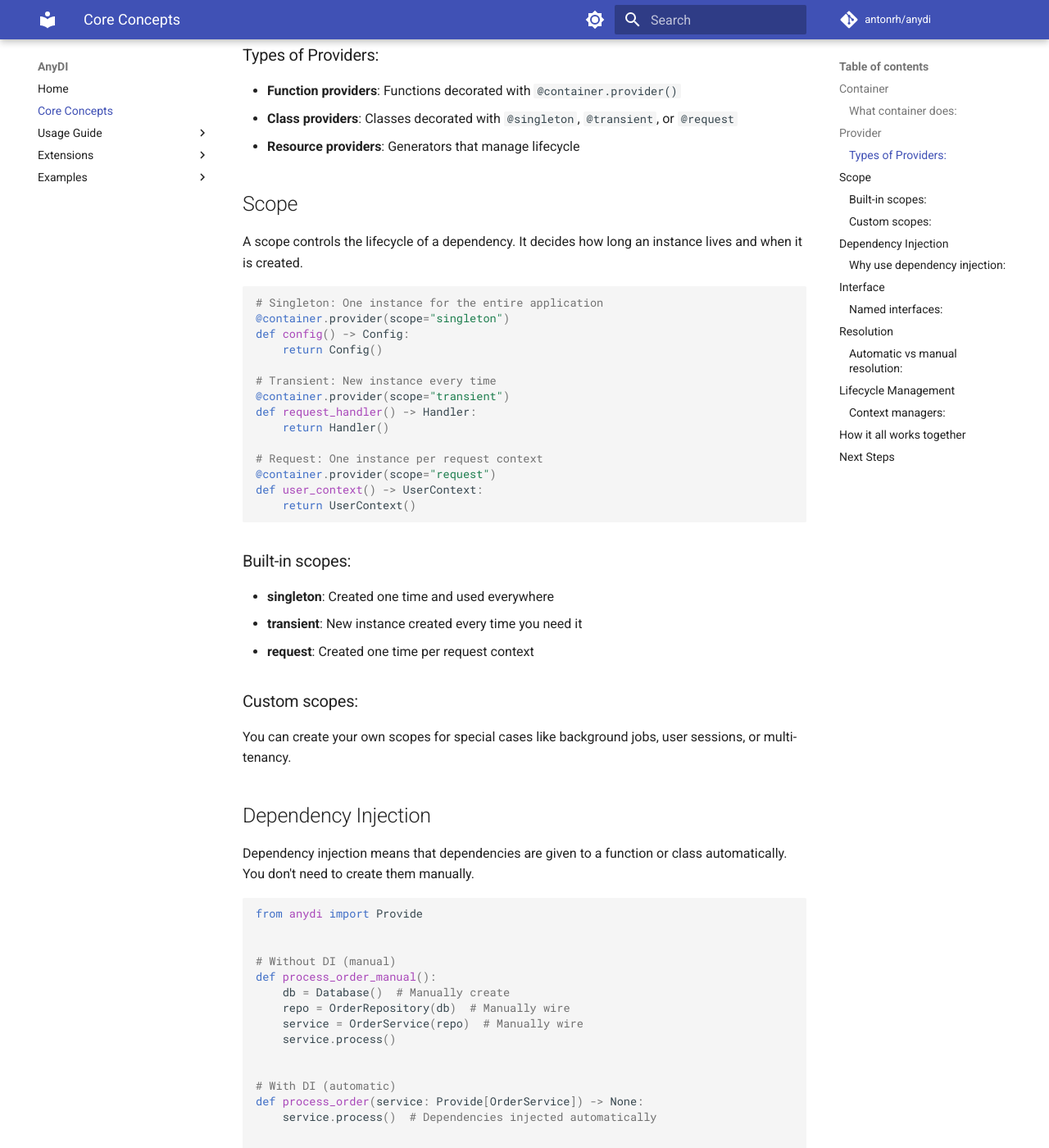
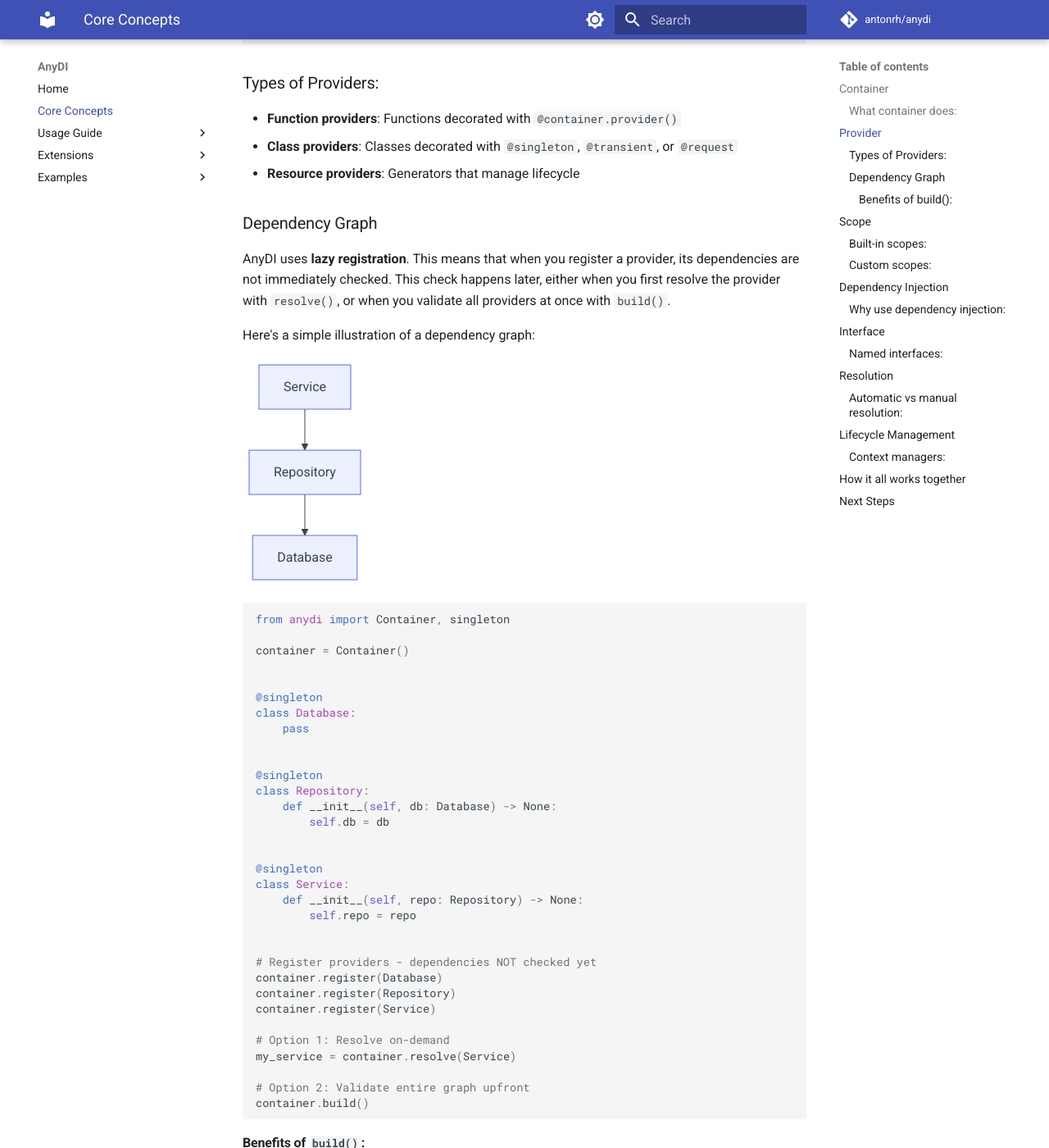
Before and after one commit to antonrh/anydi, an MkDocs documentation site: the page built from docs/concepts.md, in a window 1280 px wide and 1400 px high, scrolled down 1303 px. Shown: the whole window at 82% size. Built offline with MkDocs 1.6.1 and Material for MkDocs 9.7.7, drawn with Linux system fonts in a browser that asks for light colours; comment, search, counter and statistics services are not loaded; some of the changed text lies outside the part shown.

Commit message:
Update lazy registration docs

````diff
--- a/docs/concepts.md
+++ b/docs/concepts.md
@@ -15,10 +15,11 @@ container = Container()
 You can think of container as a registry that knows how to create and manage all your services.
 
 ### What container does:
-- Stores provider registrations
+- Stores providers (using lazy registration)
 - Resolves dependencies on demand
 - Manages object lifecycles (singleton, transient, request)
 - Performs dependency injection
+- Validates dependency graphs (optional, via `build()`)
 
 ## Provider
 
@@ -55,6 +56,58 @@ class NotificationService:
 - **Function providers**: Functions decorated with `@container.provider()`
 - **Class providers**: Classes decorated with `@singleton`, `@transient`, or `@request`
 - **Resource providers**: Generators that manage lifecycle
+
+### Dependency Graph
+
+AnyDI uses **lazy registration**. This means that when you register a provider, its dependencies are not immediately checked. This check happens later, either when you first resolve the provider with `resolve()`, or when you validate all providers at once with `build()`.
+
+Here's a simple illustration of a dependency graph:
+
+```mermaid
+graph TD
+    Service --> Repository
+    Repository --> Database
+```
+
+```python
+from anydi import Container, singleton
+
+container = Container()
+
+
+@singleton
+class Database:
+    pass
+
+
+@singleton
+class Repository:
+    def __init__(self, db: Database) -> None:
+        self.db = db
+
+
+@singleton
+class Service:
+    def __init__(self, repo: Repository) -> None:
+        self.repo = repo
+
+
+# Register providers - dependencies NOT checked yet
+container.register(Database)
+container.register(Repository)
+container.register(Service)
+
+# Option 1: Resolve on-demand
+my_service = container.resolve(Service)
+
+# Option 2: Validate entire graph upfront
+container.build()
+```
+
+#### Benefits of `build()`:
+- **Early Error Detection**: Catches circular dependencies and scope issues at startup, before they cause problems.
+- **Explicit Validation**: Validates the entire dependency graph in a single, clear step.
+
 
 ## Scope
 
--- a/mkdocs.yml
+++ b/mkdocs.yml
@@ -45,6 +45,10 @@ nav:
 markdown_extensions:
   - admonition
   - pymdownx.highlight
-  - pymdownx.superfences
+  - pymdownx.superfences:
+      custom_fences:
+        - name: mermaid
+          class: mermaid
+          format: !!python/name:pymdownx.superfences.fence_code_format
   - pymdownx.tabbed:
       alternate_style: true
````
Also changed, not shown: docs/usage/providers/basics.md (+7 -1 lines).
